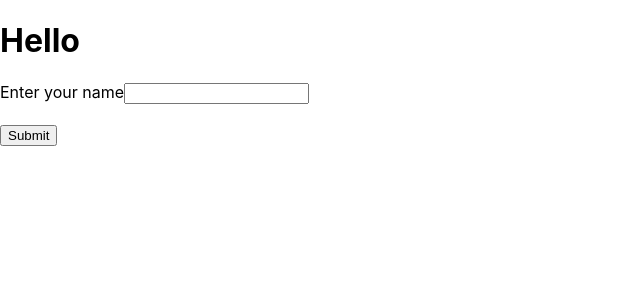
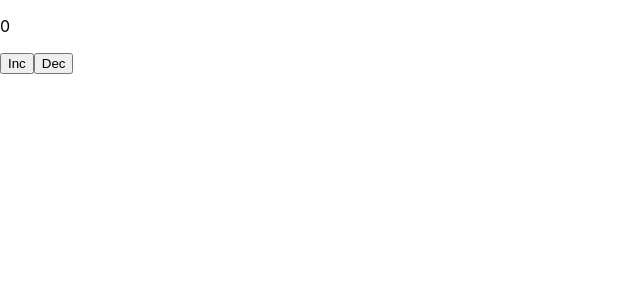
Before and after one commit to suman-saket/React-30-Days-Learning, a React (Create React App) app in the folder Day-9/: page / in a window 1280 px wide. Shown: the top 300 px of the page, without its empty margins (0-640 px from the left). Built offline with nearby package versions, Linux system fonts and the light colour scheme.

Commit message:
usereducer learning added

```diff
--- a/Day-9/src/App.js
+++ b/Day-9/src/App.js
@@ -7,6 +7,7 @@ import ShortCircuit from "./components/ShortCircuit";
 import UseEffect1 from "./components/useEffectHooks/UseEffect1";
 import UseEffect2 from "./components/useEffectHooks/UseEffect2";
 import UseEffectAPI from "./components/useEffectHooks/UseEffectAPI";
+import UseReducer from "./components/useReducer/useReducer";
 import UseStateArray from "./components/UseStateArray";
 import UseStateObject from "./components/UseStateObject";
 
@@ -51,8 +52,9 @@ function App() {
       <BasicForm />
       <UseEffect1 />
       <UseEffect2 />
-      <UseEffectAPI />*/}
-      <UnControlled />
+      <UseEffectAPI />
+      <UnControlled />*/}
+      <UseReducer />
     </div>
   );
 }
--- /dev/null
+++ b/Day-9/src/components/useReducer/useReducer.js
@@ -0,0 +1,66 @@
+import React, { useReducer } from "react";
+
+const initialState = 0;
+
+const reducer = (state, action) => {
+  console.log(state, action);
+  if (action.type === "INCREMENT") {
+    return state + 1;
+  }
+  if (action.type === "DECREMENT") {
+    return state - 1;
+  }
+  return state;
+};
+
+const UseReducer = () => {
+  const [state, dispatch] = useReducer(reducer, initialState);
+
+  return (
+    <>
+      <div>
+        <p>{state}</p>
+        <div className="btnStylePosition">
+          <button onClick={() => dispatch({ type: "INCREMENT" })}> Inc </button>
+          <button onClick={() => dispatch({ type: "DECREMENT" })}> Dec </button>
+        </div>
+      </div>
+    </>
+  );
+};
+export default UseReducer;
+
+/*  In JavaScript Reduce method :- The first and most important thing to understand about a reducer is that
+it will always only return one value. The job of a reducer is to reduce.
+That one value can be a number, a string, an array or an object,
+but it will always only be one. Reducers are really great for a lot of things,
+but they’re especially useful for applying a bit of logic to a
+group of values and ending up with another single result. */
+
+/* But in React useReducer having seen the way reduce fires a function against an initial value.
+It’s the same sort of concept, but returns two elements as an array,
+the current state and a dispatch function. */
+/*differences
+ 1: Js reduce method returns only one value
+ 1: react useReducer return two elements as an array  */
+
+//  import React, { useState } from 'react'
+// import './reducers.css';
+
+// const UseReducer = () => {
+//     const [count, setCount] = useState(0);
+//     return (
+//     <>
+//         <div>
+//                 <p>{count}</p>
+//                 <div className='btnStylePosition'>
+//                     <button onClick={() => setCount(count + 1)}> Inc </button>
+//                     <button onClick={() => setCount(count - 1)}> Dec </button>
+//                 </div>
+
+//         </div>
+//     </>
+
+//    )
+// }
+// export default UseReducer
```
